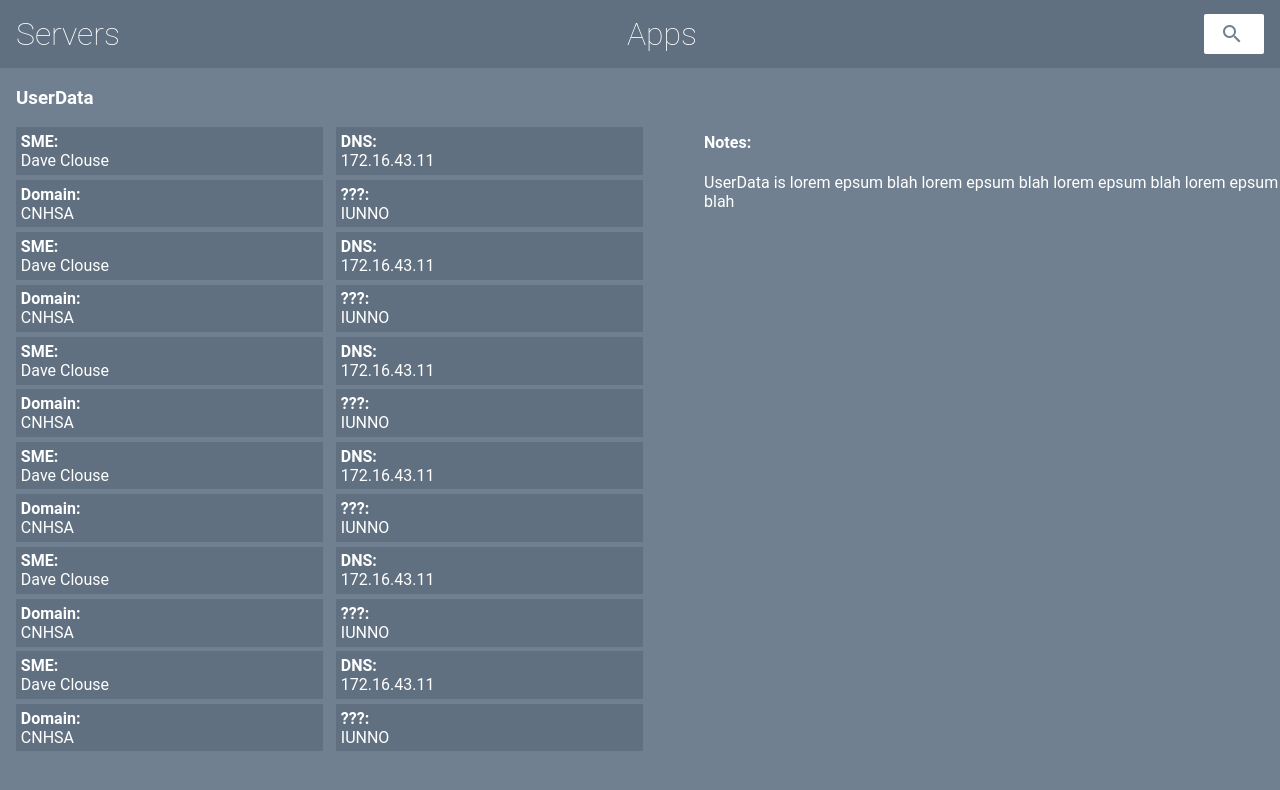
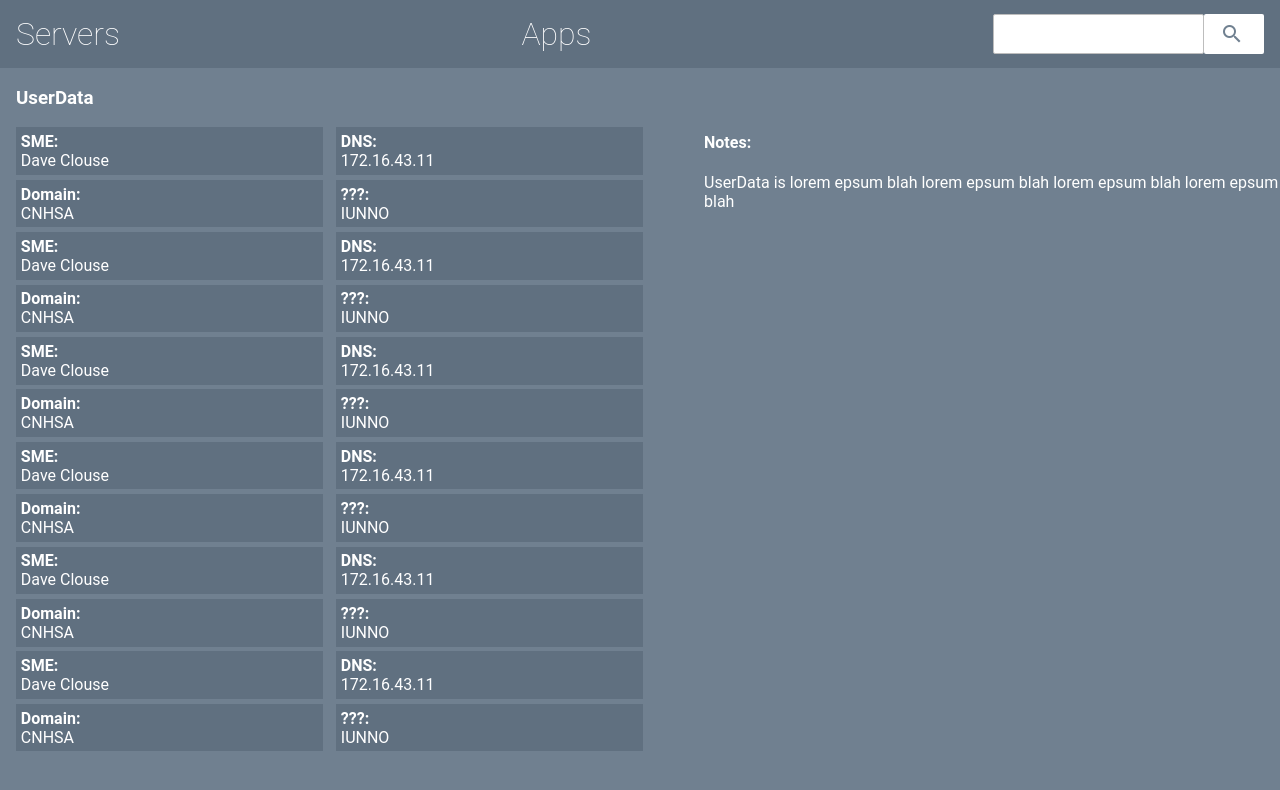
Before and after one commit to dehamman/ServerAppsAngular, an Angular app: page /apps/0 in a window 1280 px wide. Shown: the top 790 px of the page. Built offline with nearby package versions, Linux system fonts and the light colour scheme.

Commit message:
2 files modified, 3 added

```diff
--- a/src/app/app.module.ts
+++ b/src/app/app.module.ts
@@ -9,6 +9,7 @@
 import { ServerDetailComponent } from './server-detail/server-detail.component';
 import { AppListComponent } from './app-list/app-list.component';
 import { AppDetailComponent } from './app-detail/app-detail.component';
+import { SearchComponent } from './search/search.component';
 
 @NgModule({
   imports: [
@@ -28,7 +29,8 @@
     ServerListComponent,
     ServerDetailComponent,
     AppListComponent,
-    AppDetailComponent
+    AppDetailComponent,
+    SearchComponent
   ],
   bootstrap: [ AppComponent ]
 })
--- /dev/null
+++ b/src/app/search/search.component.css
@@ -0,0 +1,9 @@
+input{
+  position: relative;
+  top:-7.5px;
+  color:#030405;
+  height:2.9em;
+}
+div{
+  padding-top:1.5em;
+}
--- /dev/null
+++ b/src/app/search/search.component.html
@@ -0,0 +1,4 @@
+<div>
+<input type="text" id="query"/>
+<a class="button fancy-button"><i class="material-icons">search</i></a>
+</div>
--- /dev/null
+++ b/src/app/search/search.component.ts
@@ -0,0 +1,15 @@
+import { Component, OnInit } from '@angular/core';
+import { FormBuilder } from '@angular/forms';
+@Component({
+  selector: 'app-search',
+  templateUrl: './search.component.html',
+  styleUrls: ['./search.component.css']
+})
+export class SearchComponent implements OnInit {
+
+  constructor() { }
+
+  ngOnInit() {
+  }
+
+}
--- a/src/app/top-bar/top-bar.component.html
+++ b/src/app/top-bar/top-bar.component.html
@@ -6,7 +6,8 @@
   <h1>Apps</h1>
 </a>
 
-<a class="button fancy-button"><i class="material-icons">search</i></a>
+<app-search></app-search>
+
 
 <!--
 Copyright Google LLC. All Rights Reserved.
```
